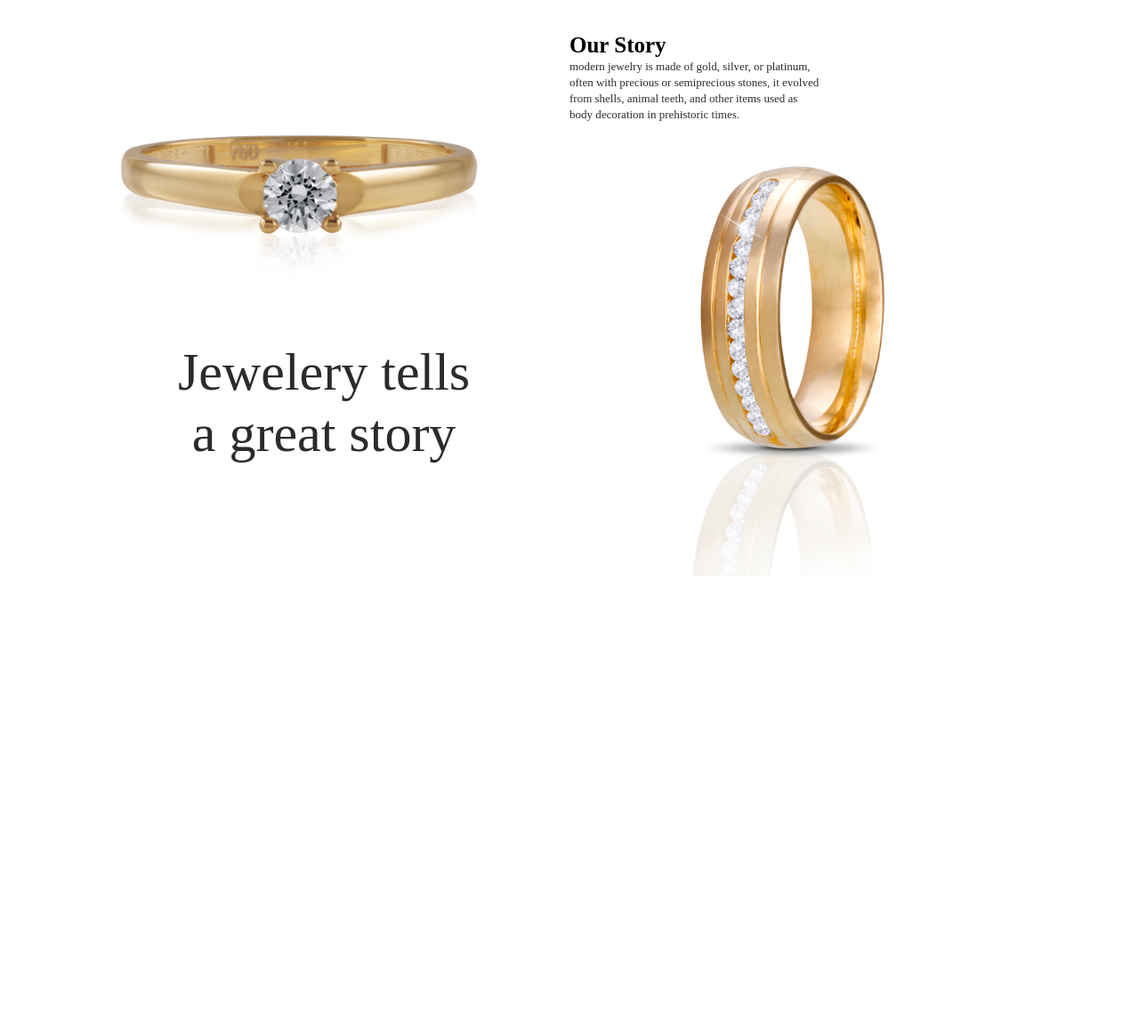
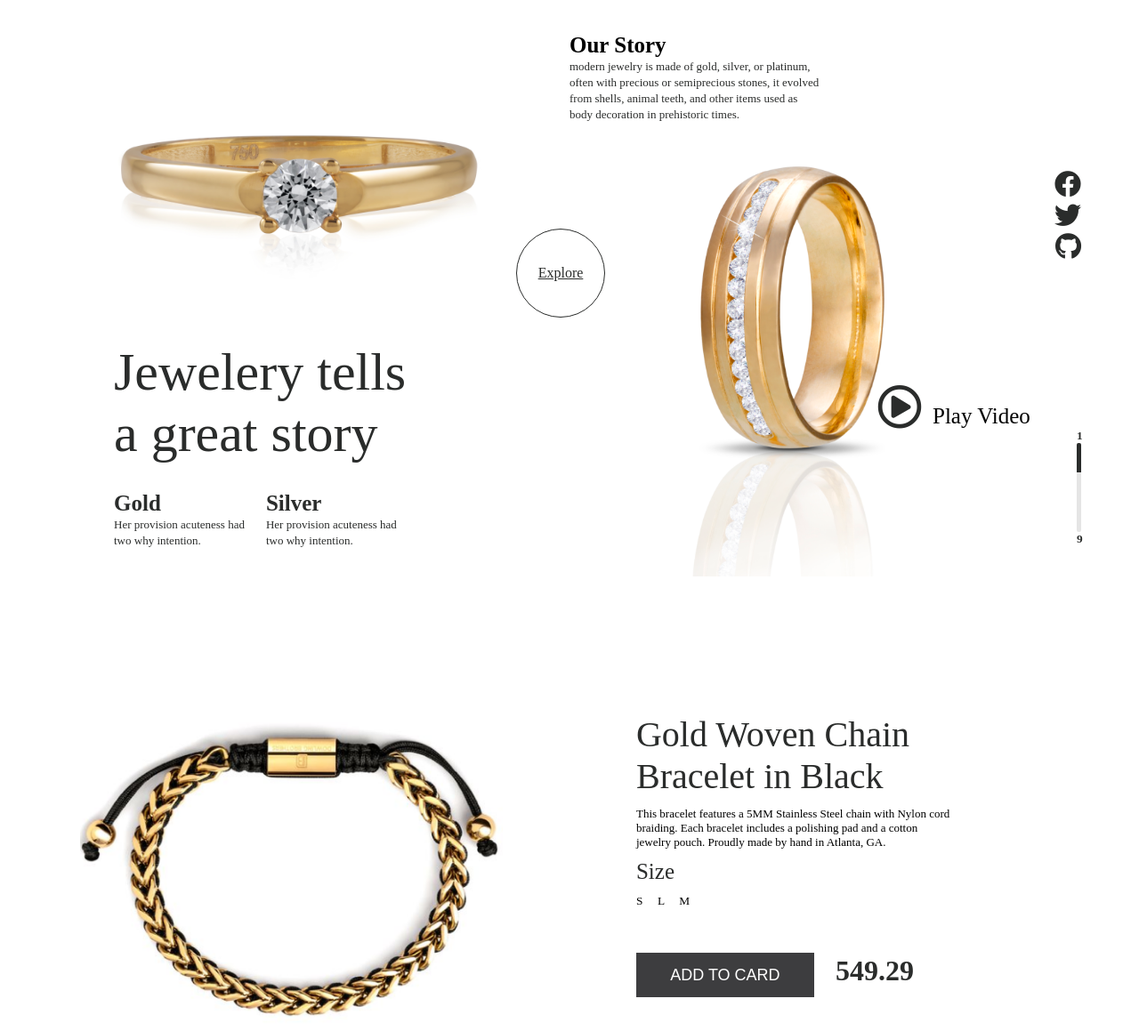
Before and after one commit to msbhh-ms/J-Shop, a plain HTML site: page index.html in a window 1280 px wide. Shown: the part 117-1276 px from the top of the page at 89% size. Before the commit the page ends 800 px from the top, so only its background shows below. Drawn offline with Linux system fonts and the light colour scheme.

Commit message:
20210910

```diff
--- a/index.html
+++ b/index.html
@@ -39,7 +39,7 @@
            <div class="header-sec-2 container mt-100 d-flex">
                <div class="items-1 flex-1">
                    <img src="./img/img-2.png" alt="">
-                  <div class="text-center">
+                  <div class="">
                     <span class="title _2c2a2b">
                         Jewelery tells <br> a great story
                        </span>
@@ -52,9 +52,81 @@
                     modern jewelry is made of gold, silver, or platinum, <br> often with precious or  semiprecious stones, it evolved <br> from shells, animal teeth, and other items used as <br> body decoration in prehistoric times.
                    </small> <br>
                    <img class="mt-15" src="./img/img-3.png" alt="">
+                   <div class="explore-container">
+                    <div class="explore">
+                        <a class="_2c2a2b" href="#">Explore</a>
+                    </div>
+                   </div>
+                   <div class="icons">
+                       <a href="#"><i class="fab fa-facebook"></i></a>
+                       <a href="#"><i class="fab fa-twitter"></i></a>
+                       <a href="#"><i class="fab fa-github"></i></a>
+                   </div>
+                   <div class="play-video">
+                    <i class="far fa-play-circle _2c2a2b"></i> &nbsp;   <small class="sub-title">Play Video</small>
+                   </div>
+                   <div class="_1-9">
+                       <h5 class="_2c2a2b" > 1</h5>
+                       <div class="_1-9-flex">
+                           <div class="items-1"></div>
+                           <div class="items-2"></div>
+                       </div>
+                       <h5 class="_2c2a2b" > 9</h5>
+                   </div>
                </div>
            </div>
        </div>
+
+       <!-- header section -3 -->
+       <div class="header-sec-3-container">
+          <div class="header-sec-3">
+              <div class="items-1 d-inline-b">
+                  <h6 class="sub-title _2c2a2b">Gold</h6>
+                  <small class="dec _2c2a2b">Her provision acuteness had <br>
+                    two why intention. </small>
+              </div>
+              <div class="items-2 d-inline-b ml-20">
+                <h6 class="sub-title _2c2a2b">Silver</h6>
+                <small class="dec _2c2a2b">Her provision acuteness had <br>
+                  two why intention. </small>
+            </div>
+          </div>
+       </div>
+       <!-- footer section -1 -->
+       <div class="footer-sec-1-container">
+       <div class="footer-sec-1 container-2">
+           <div class="items-1">
+               <img class="img-auto" src="./img/img-4.png" alt="">
+           </div>
+           <div class="items-2">
+               <span class="title-m">Gold Woven Chain <br> Bracelet in Black</span> <br>
+               <small class="dec mt-15 d-inline-b ">
+                This bracelet features a 5MM Stainless Steel chain with Nylon cord <br> braiding. Each bracelet includes a polishing pad and a cotton <br> jewelry pouch. Proudly made by hand in Atlanta, GA.
+               </small> <br>
+               <span class="sub-title _2c2a2b  mt-15 d-inline-b ">Size</span>
+              <br>
+               <small class="mt-15 d-block">S  &nbsp; &nbsp; L  &nbsp; &nbsp; M</small>
+               <button class="button mt-50"><span>ADD TO CARD</span></button>
+               <h1 class="_2c2a2b d-inline-b ml-20">549.29</h1>
+           </div>
+       </div>
+       <div class="footer-sec-1 container-2">
+        <div class="items-2">
+            <span class="title-m">Gold Woven Chain <br> Bracelet in Black</span> <br>
+            <small class="dec mt-15 d-inline-b ">
+             This bracelet features a 5MM Stainless Steel chain with Nylon cord <br> braiding. Each bracelet includes a polishing pad and a cotton <br> jewelry pouch. Proudly made by hand in Atlanta, GA.
+            </small> <br>
+            <span class="sub-title _2c2a2b  mt-15 d-inline-b ">Size</span>
+           <br>
+            <small class="mt-15 d-block">S  &nbsp; &nbsp; L  &nbsp; &nbsp; M</small>
+            <button class="button mt-50"><span>ADD TO CARD</span></button>
+            <h1 class="_2c2a2b d-inline-b ml-20">549.29</h1>
+        </div>
+        <div class="items-1">
+            <img class="img-auto" src="./img/img-5.png" alt="">
+        </div>
+
+    </div>
         </div>
     </div>
 </body>
--- a/style.css
+++ b/style.css
@@ -17,7 +17,10 @@
 }
 
   /* Automate class  */
-
+ .container-2{
+     margin-left: 7%;
+     margin-right: 10%;
+ }
   .container{
  margin-left: 5%;
  margin-right: 5%;
@@ -49,6 +52,12 @@
   .mt-50{
       margin-top: 50px;
   }
+  .d-block{
+      display: block;
+  }
+  .ml-20{
+      margin-left: 20px;
+  }
   ._2c2a2b{
       color:#2a2c2b
   }
@@ -64,7 +73,24 @@
   .title{
       font-size: 60px;
   }
-
+  .d-inline-b{
+  display: inline-block;
+  }
+  .img-auto{
+      height: 350px;
+  }
+  .title-m{
+    font-size: 40px;
+    color: #2a2c2b;
+}
+ .button{
+     width: 200px;
+     height: 50px;
+     border: none;
+     font-size: 18px;
+     background: #3D3D3f;
+     color: white;
+ }
 
   /* header section -1 */
 
@@ -95,6 +121,107 @@
      margin-top: 500px;
      position: absolute;
      top: 1px;
-     left: 200px;
+     left: 10%;
 
  }
+ .header-sec-2 .items-2 .explore{
+   border: 1px solid #2a2c2b;
+   border-radius: 50%;
+     width: 100px;
+     height: 100px;
+    position: relative;
+    display: flex;
+    justify-content: center;
+    align-items: center;
+}
+.header-sec-2 .items-2{
+    position: relative;
+}
+.header-sec-2 .items-2 .explore-container{
+    width: 100px;
+    height: 100px;
+    position: absolute;
+    top: 220px;
+    left: -60px;
+
+}
+.header-sec-2 .items-2 .icons{
+    width: 40px;
+    height: 60px;
+       position: absolute;
+       right: 1px;
+       top: 150px;
+    text-align: end;
+}
+.header-sec-2 .items-2 .icons a{
+    display: block;
+    color: #2a2c2b;
+    margin-top: 5px;
+}
+.header-sec-2 .items-2 .icons a i{
+    font-size: 30px;
+}
+.header-sec-2 .items-2 .play-video{
+width: 200px;
+height: 70px;
+position: absolute;
+bottom: 150px;
+right: 30px;
+}
+.header-sec-2 .items-2 .play-video i{
+    font-size: 50px;
+}
+.header-sec-2 .items-2 ._1-9{
+    text-align: center;
+    height: 100px;
+    width: 5px;
+    position: absolute;
+    bottom: 70px;
+    right: 1px;
+}
+.header-sec-2 .items-2 ._1-9-flex{
+    display: flex;
+    flex-direction: column;
+    height: 100px;
+    width: 5px;
+}
+.header-sec-2 .items-2 ._1-9-flex .items-1{
+    flex: 2;
+    background-color: #2a2c2b;
+    border-top-left-radius: 2px;
+    border-top-right-radius: 2px;
+}
+.header-sec-2 .items-2 ._1-9-flex .items-2{
+    flex: 4;
+    background-color: #E5E5E5;
+    border-bottom-left-radius: 2px;
+    border-bottom-right-radius: 2px;
+}
+ /* header section -3 */
+
+ .header-sec-3{
+  margin-left: 10%;
+height: 80px;
+transform: translateY(-100px);
+}
+.header-sec-3 .explore{
+    width: 200px;
+    height: 200px;
+    background-color: #2a2c2b;
+}
+
+/* footer section -1 */
+
+.footer-sec-1{
+ margin-top: 70px;
+   display: flex;
+   justify-content: space-between;
+}
+.footer-sec-1 .items-1{
+    flex: 1;
+}
+
+.footer-sec-1 .items-2{
+    flex: 1;
+    margin-left: 150px;
+}
```
Also changed, not shown: img/img-2 (2).png (added), img/img-4.png (added), img/img-5.png (added).
